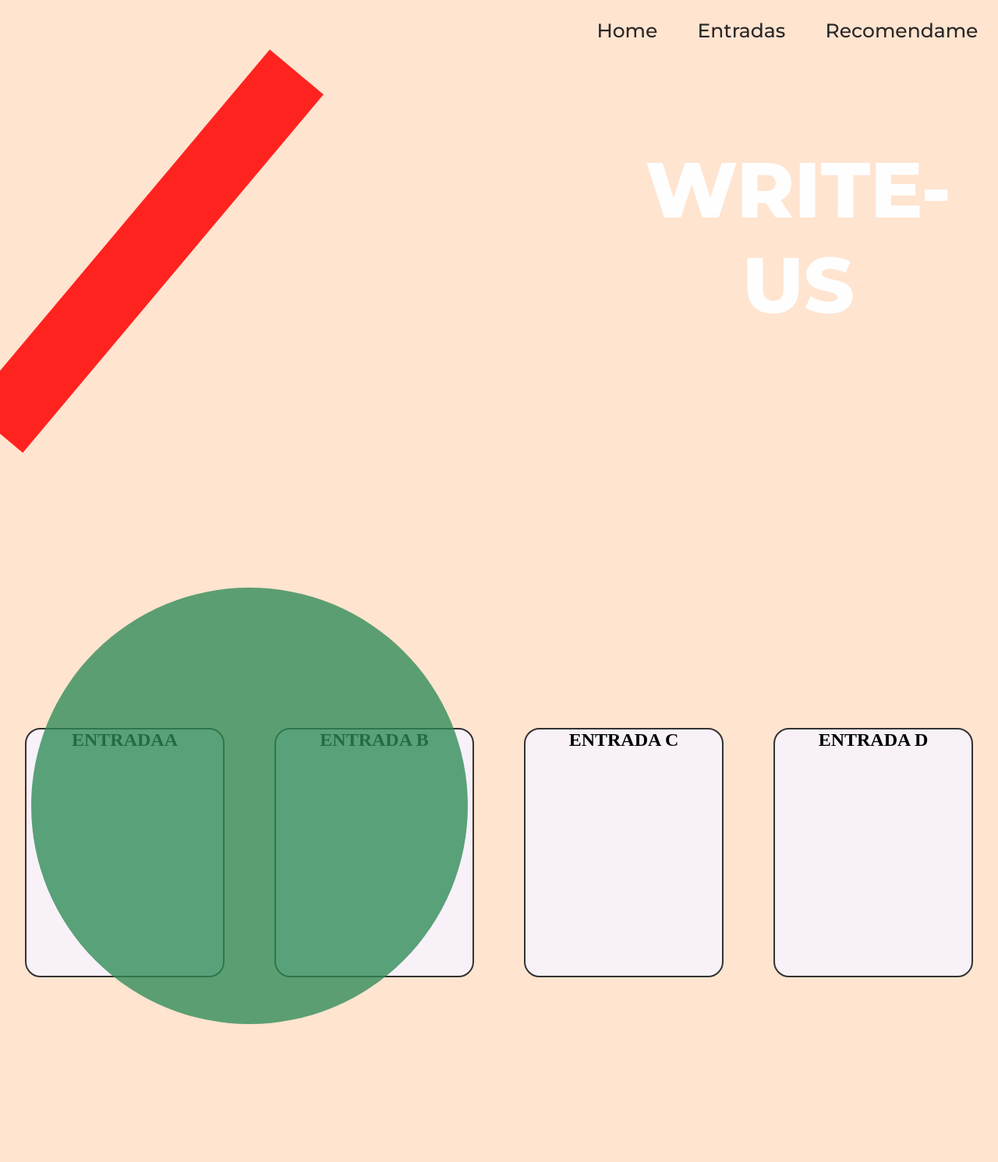
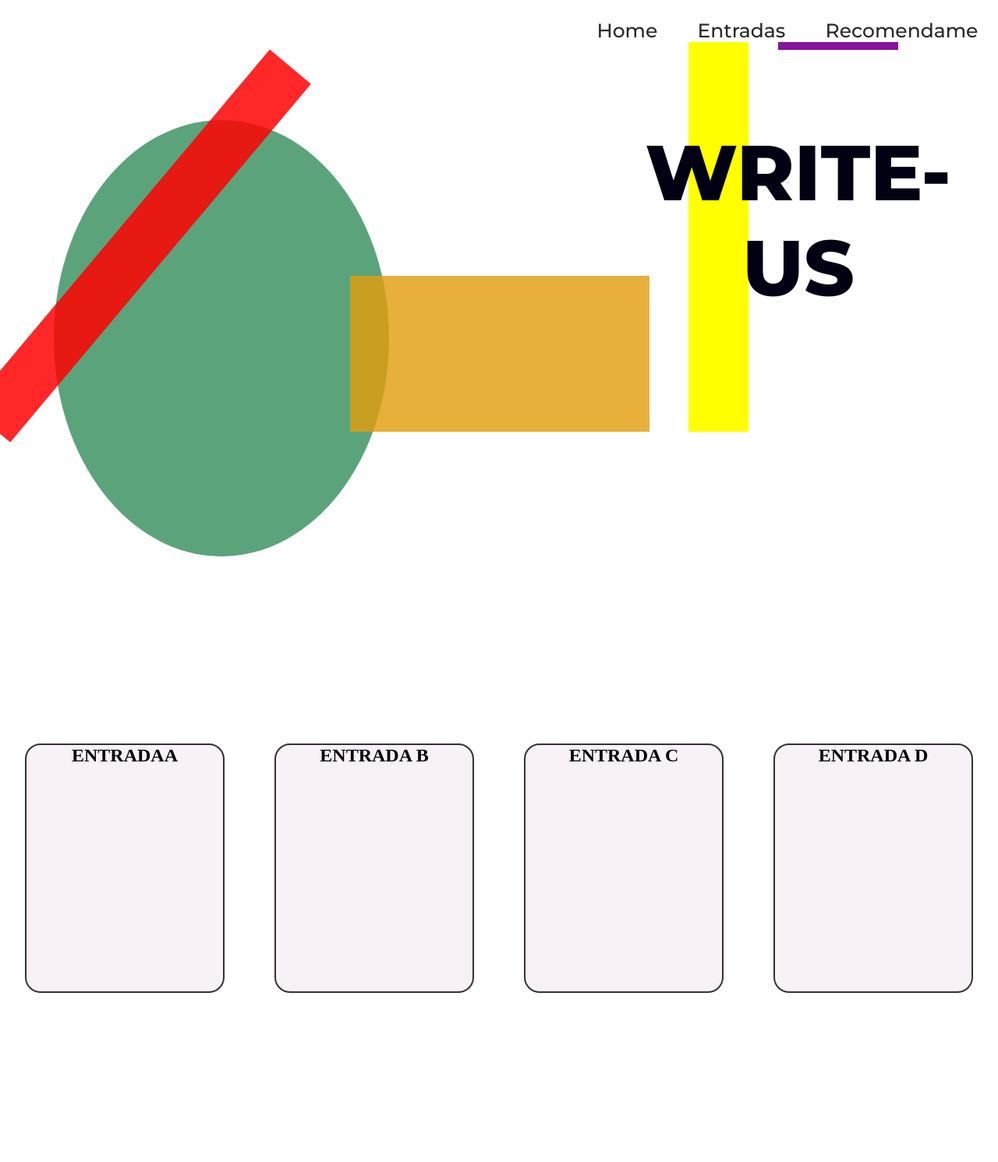
Before and after one commit to noe-mai/Repo-Escrbirnos, a PHP site: page / in a window 1280 px wide. Shown: the top 1491 px of the page at 78% size. Run offline with PHP 8.4, Linux system fonts and the light colour scheme.

Commit message:
elimine secciones

```diff
--- a/index.html
+++ b/index.html
@@ -8,7 +8,6 @@
       href="https://fonts.googleapis.com/css2?family=Montserrat:wght@100;500;800;900&display=swap"
       rel="stylesheet"
     />
-
     <title>WRITE-US🛸</title>
   </head>
   <body>
@@ -25,7 +24,7 @@
 
       <div class="hero">
         <h1 class="write-us">WRITE-US</h1>
-        <div class="Formas">
+        <div class="formas">
           <div class="red"></div>
           <div class="green"></div>
           <div class="orange"></div>
@@ -49,7 +48,7 @@
         </article>
       </section>
 
-      <section class="box bg-green">
+      <section class="box">
         <div class="text">
           <h2 class="box-title">Lord of the Rings</h2>
           <p class="box-description">
--- a/styles.css
+++ b/styles.css
@@ -10,16 +10,17 @@
   scroll-behavior: smooth;
 }
 
-.container {
+.contenedor {
   width: 100%;
   height: auto;
   background-color: #ffe4d0;
 }
 
 .hero {
-  position: relative;
+  display: flex;
   width: 100%;
-  height: 80vh;
+  height: 80%;
+  margin: 0 auto;
 }
 
 .write-us {
@@ -27,7 +28,7 @@
   top: 20%;
   left: 60%;
 
-  color: #fefeff;
+  color: #010113;
   font-size: 100px;
   font-family: "Montserrat", sans-serif;
   font-weight: bold;
@@ -37,14 +38,11 @@
 }
 
 /* Aca comienzan las formitas */
-
 .formas {
   display: flex;
-  width: 100vw;
-  height: auto;
-  padding-top: 80px;
+  width: 100%;
+  height: 100%;
   flex-direction: row;
-  justify-content: center;
 }
 .red {
   background-color: rgba(255, 0, 0, 0.849);
@@ -56,7 +54,7 @@
 }
 
 .green {
-  position: relative;
+  display: flex;
   height: 560px;
   width: 560px;
   left: 40px;
@@ -79,14 +77,10 @@
   margin-top: 300px;
   position: relative;
   left: -50px;
-  /* animation-name: naranja; */
-  animation-duration: 2s;
-  animation-direction: alternate;
-  /*animation-iteration-count: infinite;
-  animation-timing-function: ease-in-out;*/
 }
 
 .yellow {
+  position: relative;
   background-color: yellow;
   height: 500px;
   width: 100px;
@@ -94,12 +88,14 @@
 }
 
 .purple {
-  background-color: rgb(190, 10, 151);
-  height: 300px;
-  width: 80px;
+  position: relative;
+  background-color: rgb(135, 18, 158);
+  height: 10px;
+  width: 200px;
+  margin-right: 10vw;
 }
 
-@keyframes verde {
+@keyframes green {
   from {
     left: 0px;
   }
@@ -189,9 +185,11 @@
 
 .box {
   display: flex;
+  align-items: center;
+  justify-content: center;
   width: 100%;
   height: 90vh;
-  background-color: #5dc09f;
+  background-color: #ffe4d0;
 }
 
 .box-title {
@@ -203,18 +201,21 @@
 }
 
 .box .text {
-  color: #f5ccae88;
+  color: #0f080288;
   padding: 60px;
 }
 
 .box .image {
   display: flex;
+  text-align: center;
   justify-content: center;
 }
 
 .box .image img {
-  max-width: 100%;
-  max-height: 100%;
+  max-width: 40%;
+  max-height: 40%;
+  border-radius: 5%;
+  margin: 0 auto;
 }
 
 .btn {
@@ -226,19 +227,24 @@
   border-style: solid;
 }
 
+/*
 .btn-green {
   border-color: #f5ccae88;
-  background-color: #5dc09f;
+  background-color: #4d685f;
 }
+
+*/
 
 .btn-transparent {
   border-color: #f5ccae88;
-  background-color: purple;
+  background-color: rgba(240, 166, 240, 0.404);
 }
 
+/*
 .btn-large {
   height: 60px;
 }
+*/
 
 footer {
   width: 100%;
```
